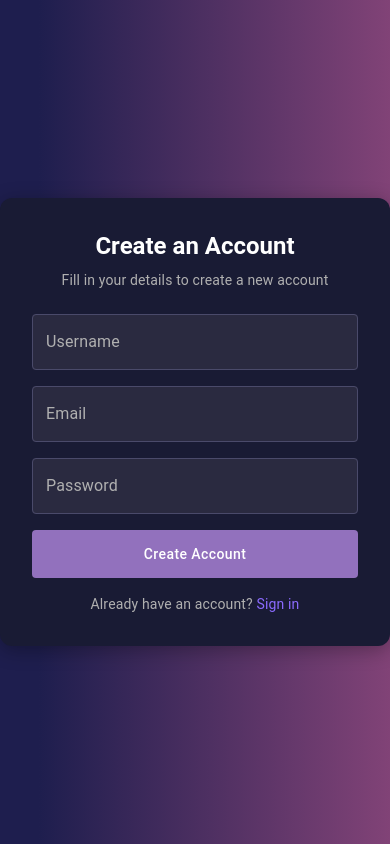
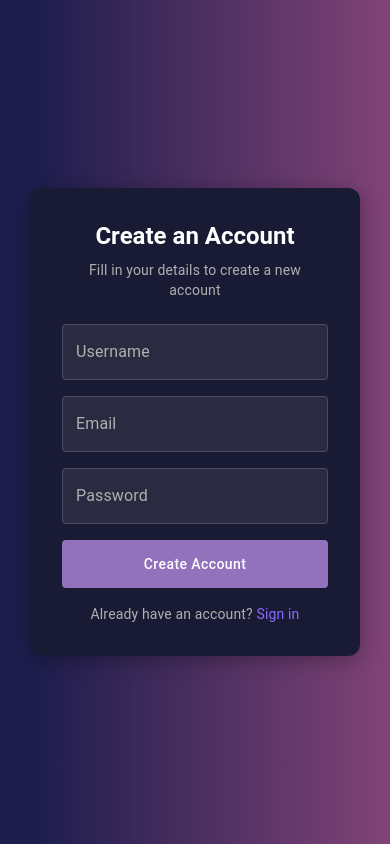
Before and after one commit to Rudra-Godhani/chatapp-frontend, a Next.js app: page /signup in a window 390 px wide. Built offline with nearby package versions, Linux system fonts and the light colour scheme.

Commit message:
make login and signup page responsive

```diff
--- a/src/app/login/page.tsx
+++ b/src/app/login/page.tsx
@@ -50,6 +50,7 @@ export default function Login() {
                 justifyContent: "center",
                 alignItems: "center",
                 background: "linear-gradient(90deg, #1e1e4e 10%, #ad5389 140%)",
+                p:"30px"
             }}
         >
             <Card
--- a/src/app/signup/page.tsx
+++ b/src/app/signup/page.tsx
@@ -54,6 +54,7 @@ export default function Signup() {
                 justifyContent: "center",
                 alignItems: "center",
                 background: "linear-gradient(90deg, #1e1e4e 10%, #ad5389 140%)",
+                p:"30px"
             }}
         >
             <Card
```
